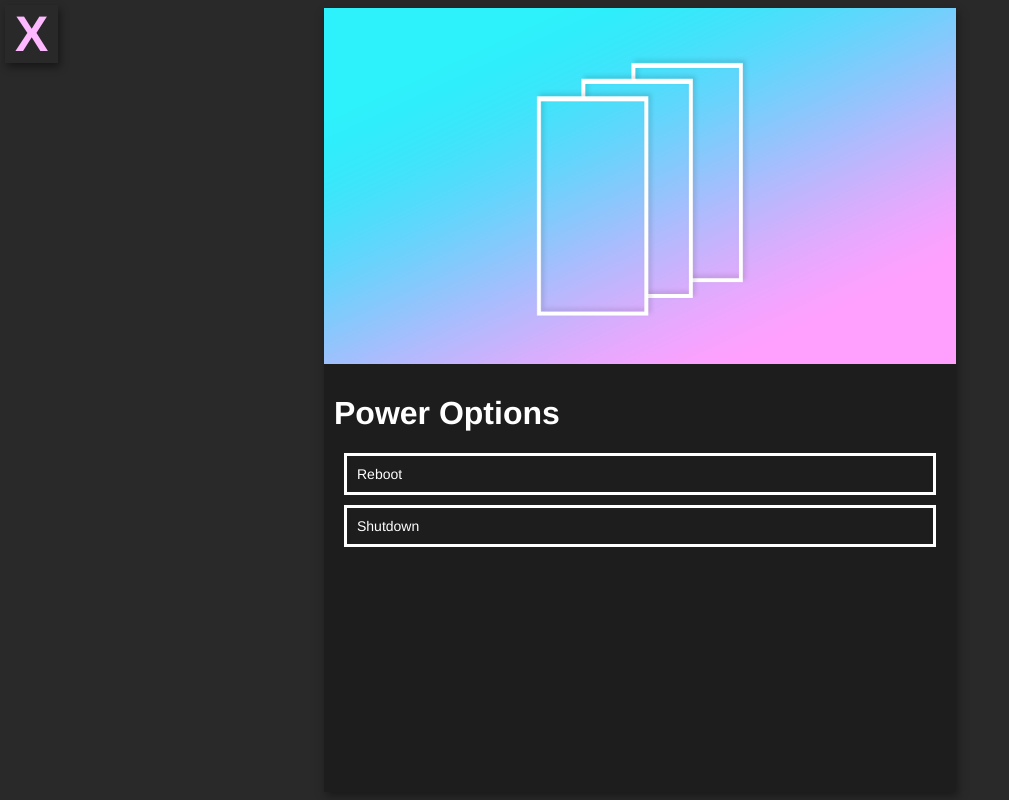
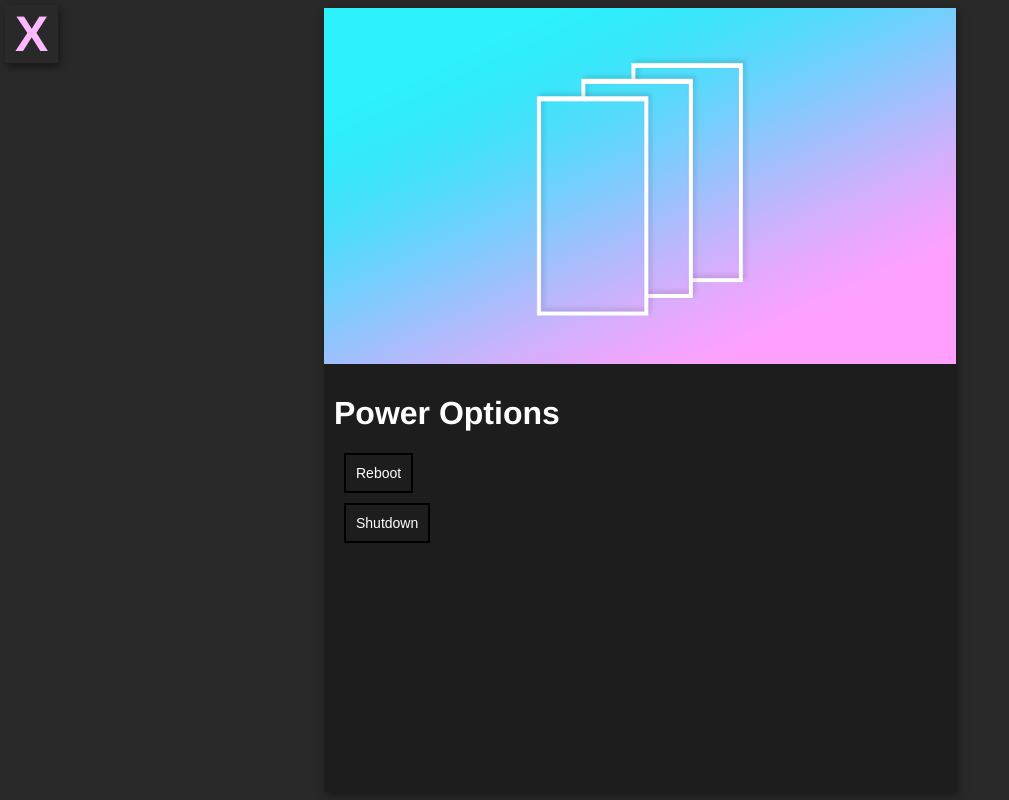
Before and after one commit to dyvision/paos-iot, a PHP site: page /power.php in a window 1280 px wide. Shown: the whole page, without its empty margins (0-1009 px from the left). Run offline with PHP 8.4, Linux system fonts and the light colour scheme.

Commit message:
try this

```diff
--- a/power.php
+++ b/power.php
@@ -15,8 +15,8 @@
             <img width='100%' height='auto' src='style/connection.png'>
             <div class='card-body'>
                 <h1>Power Options</h1>
-                <a class='menuitem' onclick='power("reboot")'>Reboot</a>
-                <a class='menuitem' onclick='power("poweroff")'>Shutdown</a>
+                <button type='button' class='menuitem' onclick='power("reboot")'>Reboot</button>
+                <button type='button' class='menuitem' onclick='power("poweroff")'>Shutdown</button>
             </div>
         </div>
     </center>
```
